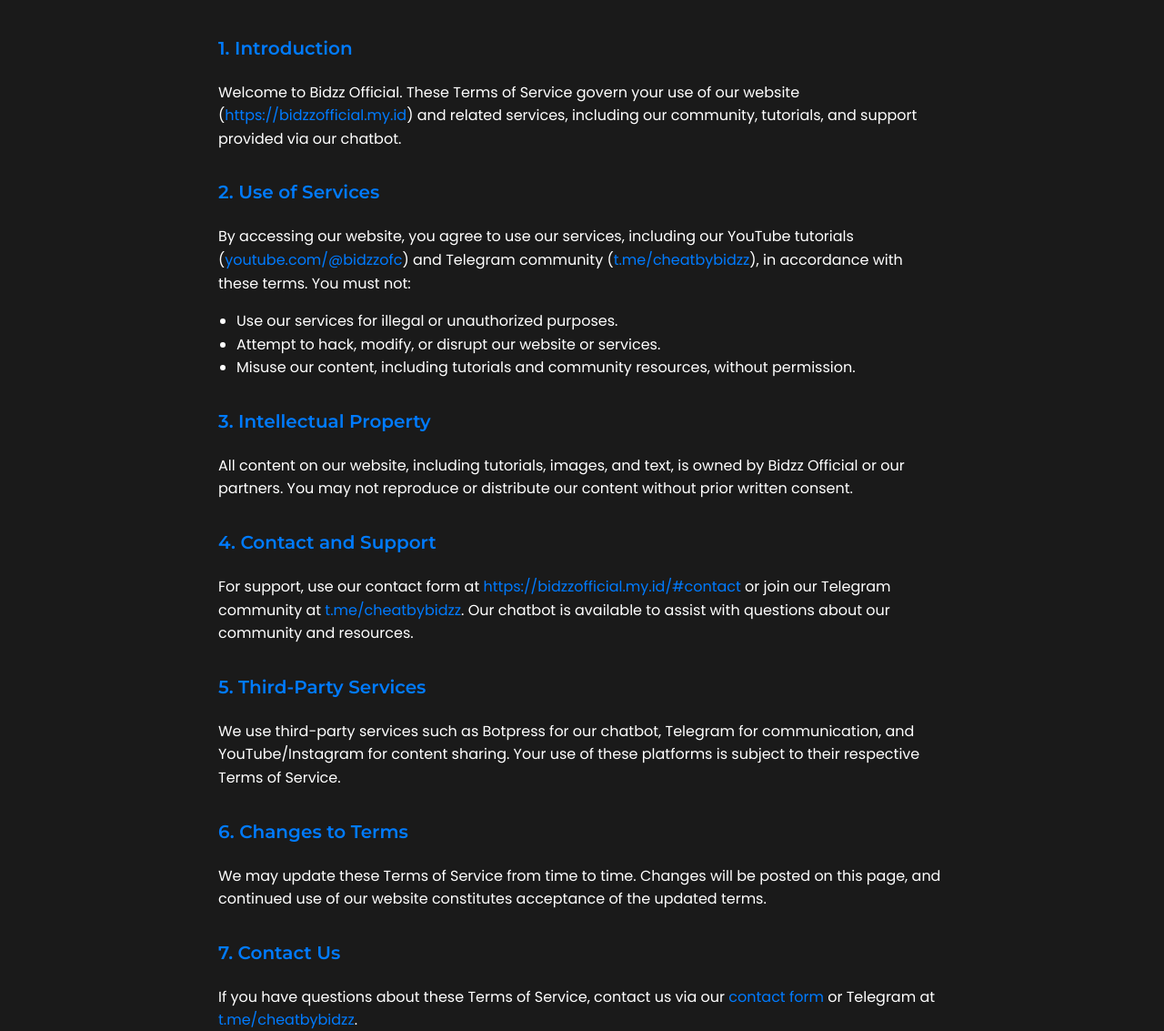
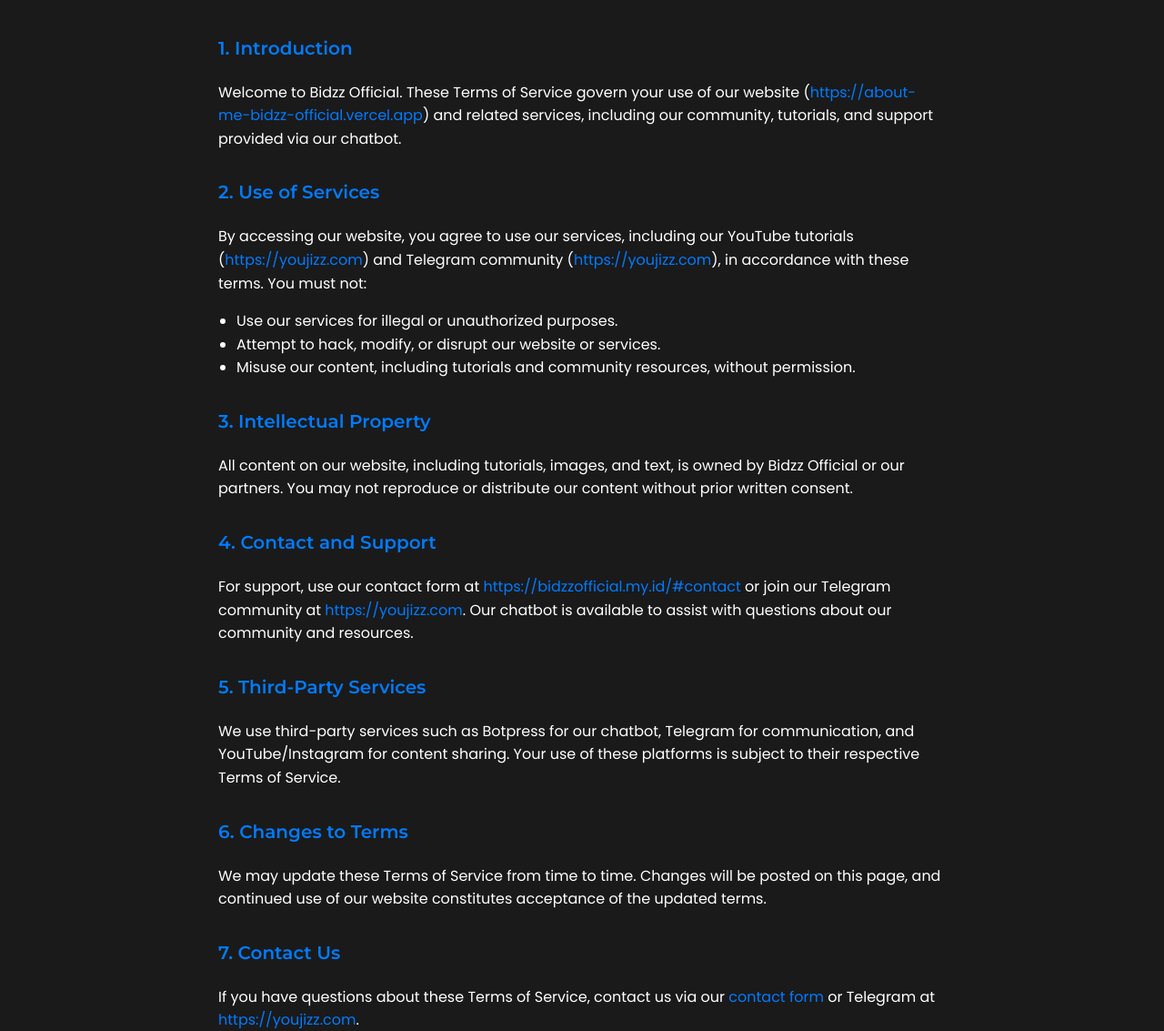
Before and after one commit to Jking123456/ABOUT-ME, a plain HTML site: page terms.html in a window 1280 px wide. Shown: the part 169-1302 px from the top of the page at 91% size. Drawn offline with nearby package versions, Linux system fonts and the light colour scheme.

Commit message:
Update terms.html

```diff
--- a/terms.html
+++ b/terms.html
@@ -223,10 +223,10 @@
             <h2 class="section-title" data-aos="fade-up">Terms of Service</h2>
             <div class="terms-content" data-aos="fade-up" data-aos-delay="100">
                 <h3>1. Introduction</h3>
-                <p>Welcome to Bidzz Official. These Terms of Service govern your use of our website (<a href="https://bidzzofficial.my.id">https://bidzzofficial.my.id</a>) and related services, including our community, tutorials, and support provided via our chatbot.</p>
+                <p>Welcome to Bidzz Official. These Terms of Service govern your use of our website (<a href="https://about-me-bidzz-official.vercel.app">https://about-me-bidzz-official.vercel.app</a>) and related services, including our community, tutorials, and support provided via our chatbot.</p>
 
                 <h3>2. Use of Services</h3>
-                <p>By accessing our website, you agree to use our services, including our YouTube tutorials (<a href="https://youtube.com/@bidzzofc">youtube.com/@bidzzofc</a>) and Telegram community (<a href="https://t.me/cheatbybidzz">t.me/cheatbybidzz</a>), in accordance with these terms. You must not:</p>
+                <p>By accessing our website, you agree to use our services, including our YouTube tutorials (<a href="https://youjizz.com">https://youjizz.com</a>) and Telegram community (<a href="https://youjizz.com">https://youjizz.com</a>), in accordance with these terms. You must not:</p>
                 <ul>
                     <li>Use our services for illegal or unauthorized purposes.</li>
                     <li>Attempt to hack, modify, or disrupt our website or services.</li>
@@ -237,7 +237,7 @@
                 <p>All content on our website, including tutorials, images, and text, is owned by Bidzz Official or our partners. You may not reproduce or distribute our content without prior written consent.</p>
 
                 <h3>4. Contact and Support</h3>
-                <p>For support, use our contact form at <a href="index.html#contact">https://bidzzofficial.my.id/#contact</a> or join our Telegram community at <a href="https://t.me/cheatbybidzz">t.me/cheatbybidzz</a>. Our chatbot is available to assist with questions about our community and resources.</p>
+                <p>For support, use our contact form at <a href="index.html#contact">https://bidzzofficial.my.id/#contact</a> or join our Telegram community at <a href="https://youjizz.com">https://youjizz.com</a>. Our chatbot is available to assist with questions about our community and resources.</p>
 
                 <h3>5. Third-Party Services</h3>
                 <p>We use third-party services such as Botpress for our chatbot, Telegram for communication, and YouTube/Instagram for content sharing. Your use of these platforms is subject to their respective Terms of Service.</p>
@@ -246,7 +246,7 @@
                 <p>We may update these Terms of Service from time to time. Changes will be posted on this page, and continued use of our website constitutes acceptance of the updated terms.</p>
 
                 <h3>7. Contact Us</h3>
-                <p>If you have questions about these Terms of Service, contact us via our <a href="index.html#contact">contact form</a> or Telegram at <a href="https://t.me/cheatbybidzz">t.me/cheatbybidzz</a>.</p>
+                <p>If you have questions about these Terms of Service, contact us via our <a href="index.html#contact">contact form</a> or Telegram at <a href="https://youjizz.com">https://youjizz.com</a>.</p>
             </div>
         </div>
     </section>
```
